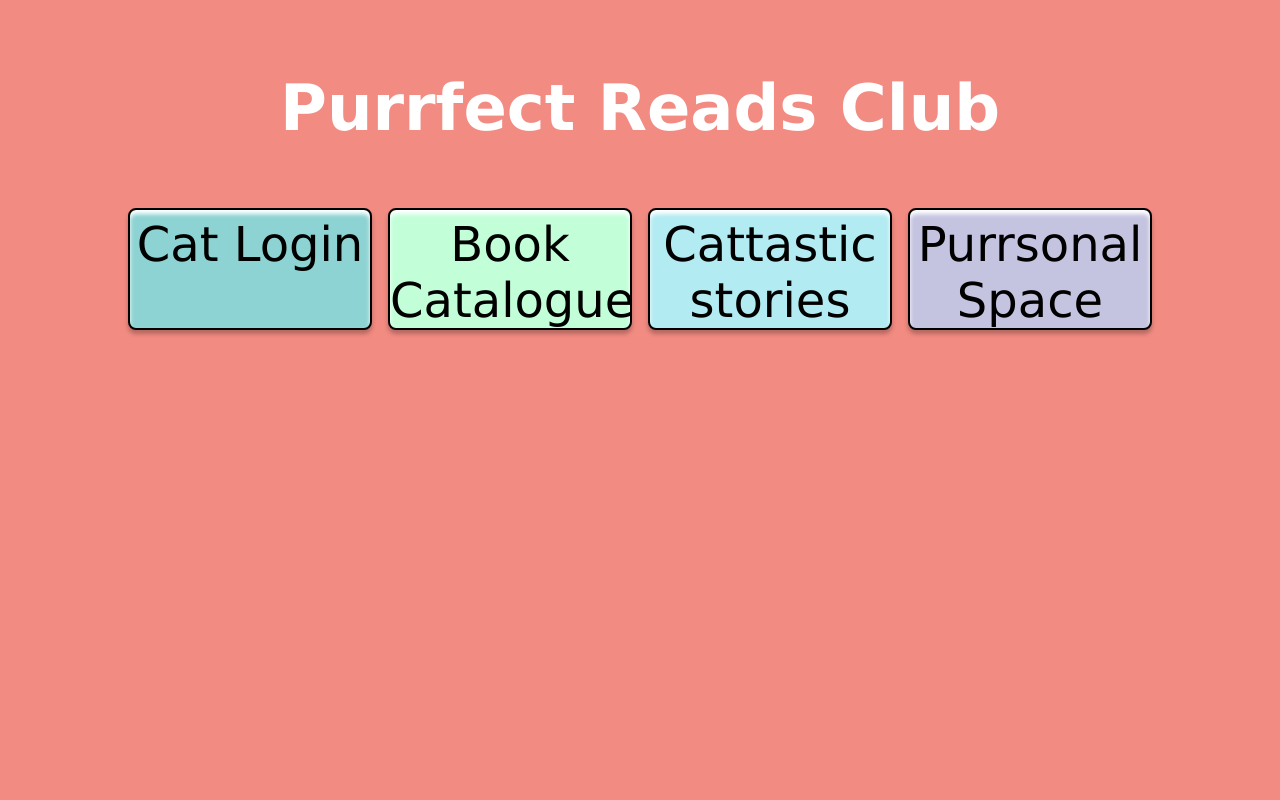
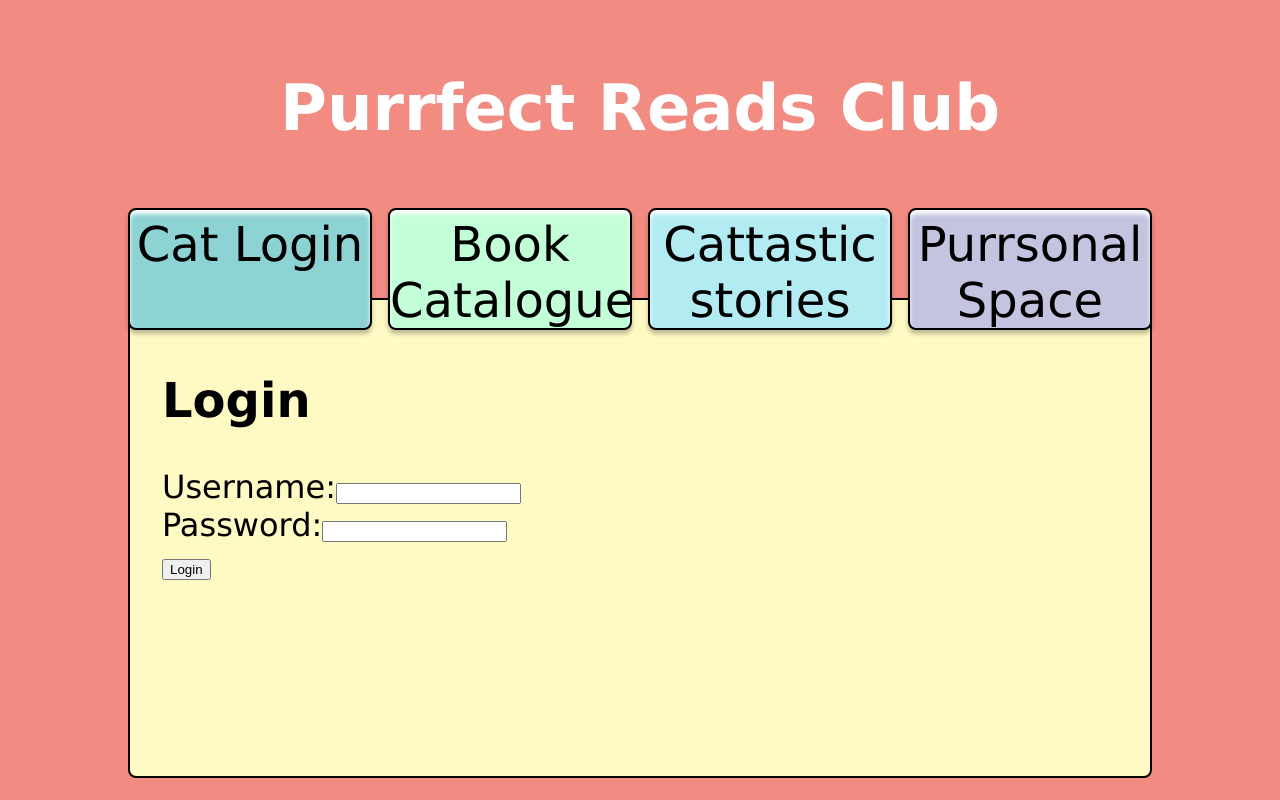
Before and after one commit to NunziaLampitelli/Purrfect-reads-club, a React (Vite) app: page /login in a window 1280 px wide. Built offline with nearby package versions, Linux system fonts and the light colour scheme.

Commit message:
fixed the routes for the components so that PageContainer is always displayed and the content is nested

```diff
--- a/src/components/pageContainer.tsx
+++ b/src/components/pageContainer.tsx
@@ -1,15 +1,12 @@
-import React from "react";
+import { Outlet } from "react-router-dom";
 import "./pageContainer.css";
 
-interface PageContainerProps {
-  children: React.ReactNode;
-}
-
-function PageContainer({ children }: PageContainerProps) {
+function PageContainer() {
 	return (
 		<div className="page-container">
 			<section className="content">
-        {children}
+				<Outlet />{" "}
+				{/* Qui viene gestito il rendering dinamico in base alla route */}
 			</section>
 		</div>
 	);
--- a/src/pages/BookCatalogue.tsx
+++ b/src/pages/BookCatalogue.tsx
@@ -1,6 +1,5 @@
 import React, { useState } from 'react';
 import IBook from '../interfaces/IBook'
-import PageContainer from '../components/pageContainer';
 
 
 function BookCatalogue() {
@@ -22,8 +21,7 @@ function BookCatalogue() {
 	};
 
 	return (
-		<PageContainer>
-			<div className="book-search">
+					<div className="book-search">
 				<form className="search-field" onSubmit={handleSearch}>
 					<input
 						type="text"
@@ -56,7 +54,6 @@ function BookCatalogue() {
 					)}
 				</div>
 			</div>
-		</PageContainer>
 	);
 }
 
--- a/src/pages/LoginPage.tsx
+++ b/src/pages/LoginPage.tsx
@@ -1,9 +1,40 @@
+import React, { useState } from "react";
 
 function LoginPage() {
-  return (
-    <div>
-      </div>
-  );
-};
+	const [username, setUsername] = useState("");
+	const [password, setPassword] = useState("");
+
+	const handleLogin = (event: React.FormEvent) => {
+		event.preventDefault();
+		console.log("Logging in with:", { username, password });
+	};
+
+	return (
+		<div>
+			<h2>Login</h2>
+			<form onSubmit={handleLogin}>
+				<div>
+					<label htmlFor="username">Username:</label>
+					<input
+						type="text"
+						id="username"
+						value={username}
+						onChange={(event) => setUsername(event.target.value)}
+					/>
+				</div>
+				<div>
+					<label htmlFor="password">Password:</label>
+					<input
+						type="password"
+						id="password"
+						value={password}
+						onChange={(event) => setPassword(event.target.value)}
+					/>
+				</div>
+				<button type="submit">Login</button>
+			</form>
+		</div>
+	);
+}
 
 export default LoginPage;
--- /dev/null
+++ b/src/pages/PersonalPage.tsx
@@ -0,0 +1,13 @@
+import { Outlet } from "react-router-dom";
+
+function PageContainer() {
+	return (
+		<div>
+			<h2>Welcome to the PageContainer</h2>
+			<Outlet />{" "}
+			{/* Qui verranno renderizzati i contenuti delle rotte figlie */}
+		</div>
+	);
+}
+
+export default PageContainer;
--- a/src/router.tsx
+++ b/src/router.tsx
@@ -5,6 +5,8 @@ import LoginPage from "./pages/LoginPage";
 import FavoritesPage from "./pages/FavoritesPage";
 import PageLinks from "./components/PageLinks";
 import Header from "./components/header";
+import PageContainer from "./components/pageContainer";
+import PersonalPage from "./pages/PersonalPage";
 
 function AppRouter() {
 	return (
@@ -12,10 +14,15 @@ function AppRouter() {
 			<Header />
 			<PageLinks />
 			<Routes>
-				<Route path="/" element={<Homepage />} />
-				<Route path="/login" element={<LoginPage />} />
-				<Route path="/book-catalogue" element={<BookCatalogue />} />
-				<Route path="/favorites" element={<FavoritesPage />} />
+				{/* PageContainer è il layout principale e renderizza i figli tramite Outlet */}
+				<Route path="/" element={<PageContainer />}>
+					{/* Route con index per Homepage */}
+					<Route index element={<Homepage />} />
+					<Route path="login" element={<LoginPage />} />
+					<Route path="book-catalogue" element={<BookCatalogue />} />
+					<Route path="favorites" element={<FavoritesPage />} />
+					<Route path="personal-page" element={<PersonalPage />} />
+				</Route>
 			</Routes>
 		</Router>
 	);
```
Also changed, not shown: src/interfaces/IButton.tsx (added), 1 other file (tests, documents, lock files or other folders). Lines whose indentation alone changed are shown as unchanged.
